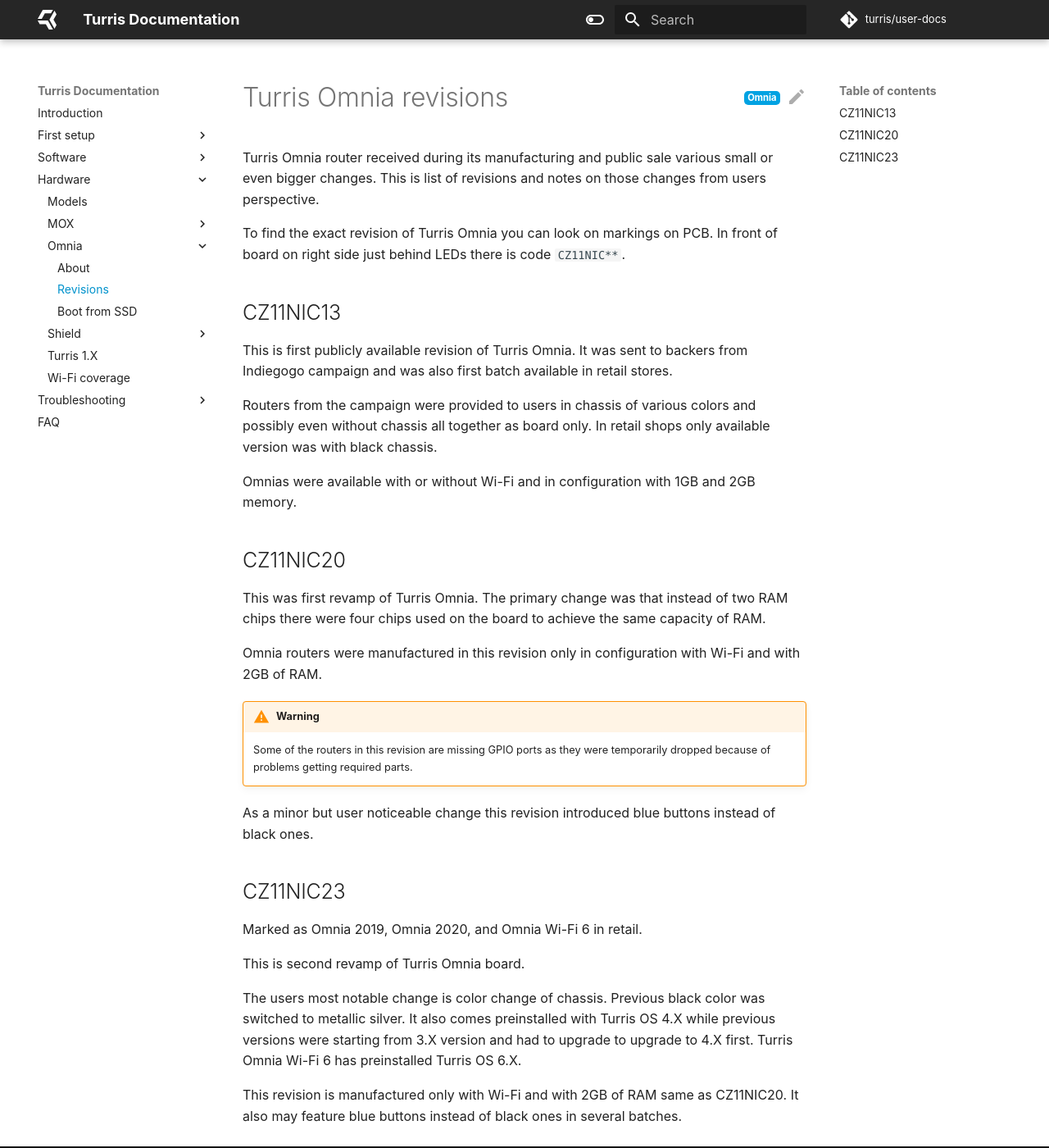
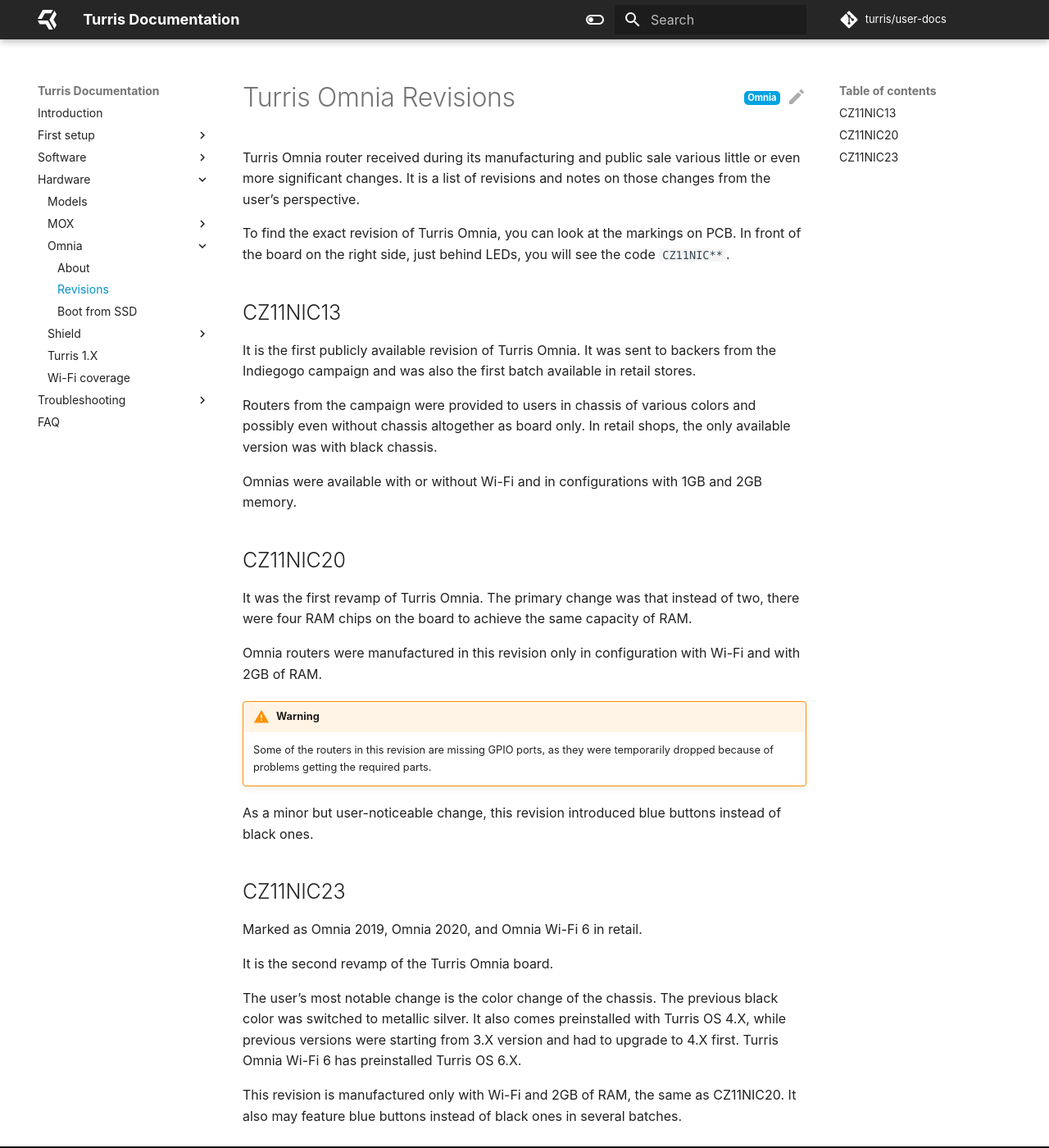
Before and after one commit to turris-cz/user-docs, an MkDocs documentation site: the page built from docs/hw/omnia/revisions.md, in a window 1280 px wide and 1400 px high. Shown: the whole window at 82% size. Built offline with MkDocs 1.6.1 and Material for MkDocs 9.7.7, drawn with Linux system fonts in a browser that asks for light colours; plug-ins that fetch from the network failed and are left out.

Commit message:
omnia/revisions: Fix grammar and spelling mistakes

```diff
--- a/docs/hw/omnia/revisions.md
+++ b/docs/hw/omnia/revisions.md
@@ -1,43 +1,44 @@
 ---
 board: omnia
 ---
-# Turris Omnia revisions
+# Turris Omnia Revisions
 
 Turris Omnia router received during its manufacturing and public sale various
-small or even bigger changes. This is list of revisions and notes on those
-changes from users perspective.
+little or even more significant changes. It is a list of revisions and notes on
+those changes from the user's perspective.
 
-To find the exact revision of Turris Omnia you can look on markings on PCB. In
-front of board on right side just behind LEDs there is code `CZ11NIC**`.
+To find the exact revision of Turris Omnia, you can look at the markings on PCB.
+In front of the board on the right side, just behind LEDs, you will see the code
+`CZ11NIC**`.
 
 
 ## CZ11NIC13
 
-This is first publicly available revision of Turris Omnia. It was sent to backers
-from Indiegogo campaign and was also first batch available in retail stores.
+It is the first publicly available revision of Turris Omnia. It was sent to
+backers from the Indiegogo campaign and was also the first batch available in
+retail stores.
 
-Routers from the campaign were provided to users in chassis of various colors and
-possibly even without chassis all together as board only. In retail shops only
-available version was with black chassis.
+Routers from the campaign were provided to users in chassis of various colors
+and possibly even without chassis altogether as board only. In retail shops, the
+only available version was with black chassis.
 
-Omnias were available with or without Wi-Fi and in configuration with 1GB and 2GB
-memory.
+Omnias were available with or without Wi-Fi and in configurations with 1GB and
+2GB memory.
 
 
 ## CZ11NIC20
 
-This was first revamp of Turris Omnia. The primary change was that instead of two
-RAM chips there were four chips used on the board to achieve the same capacity of
-RAM.
+It was the first revamp of Turris Omnia. The primary change was that instead of
+two, there were four RAM chips on the board to achieve the same capacity of RAM.
 
-Omnia routers were manufactured in this revision only in configuration with Wi-Fi
-and with 2GB of RAM.
+Omnia routers were manufactured in this revision only in configuration with
+Wi-Fi and with 2GB of RAM.
 
 !!!warning
-    Some of the routers in this revision are missing GPIO ports as they were
-    temporarily dropped because of problems getting required parts.
+    Some of the routers in this revision are missing GPIO ports, as they
+    were temporarily dropped because of problems getting the required parts.
 
-As a minor but user noticeable change this revision introduced blue buttons
+As a minor but user-noticeable change, this revision introduced blue buttons
 instead of black ones.
 
 
@@ -45,13 +46,13 @@
 
 Marked as Omnia 2019, Omnia 2020, and Omnia Wi-Fi 6 in retail.
 
-This is second revamp of Turris Omnia board.
+It is the second revamp of the Turris Omnia board.
 
-The users most notable change is color change of chassis. Previous black color was
-switched to metallic silver. It also comes preinstalled with Turris OS 4.X
-while previous versions were starting from 3.X version and had to upgrade to
+The user's most notable change is the color change of the chassis. The previous
+black color was switched to metallic silver. It also comes preinstalled with
+Turris OS 4.X, while previous versions were starting from 3.X version and had to
 upgrade to 4.X first. Turris Omnia Wi-Fi 6 has preinstalled Turris OS 6.X.
 
-This revision is manufactured only with Wi-Fi and with 2GB of RAM same as
+This revision is manufactured only with Wi-Fi and 2GB of RAM, the same as
 CZ11NIC20. It also may feature blue buttons instead of black ones in several
 batches.
```
